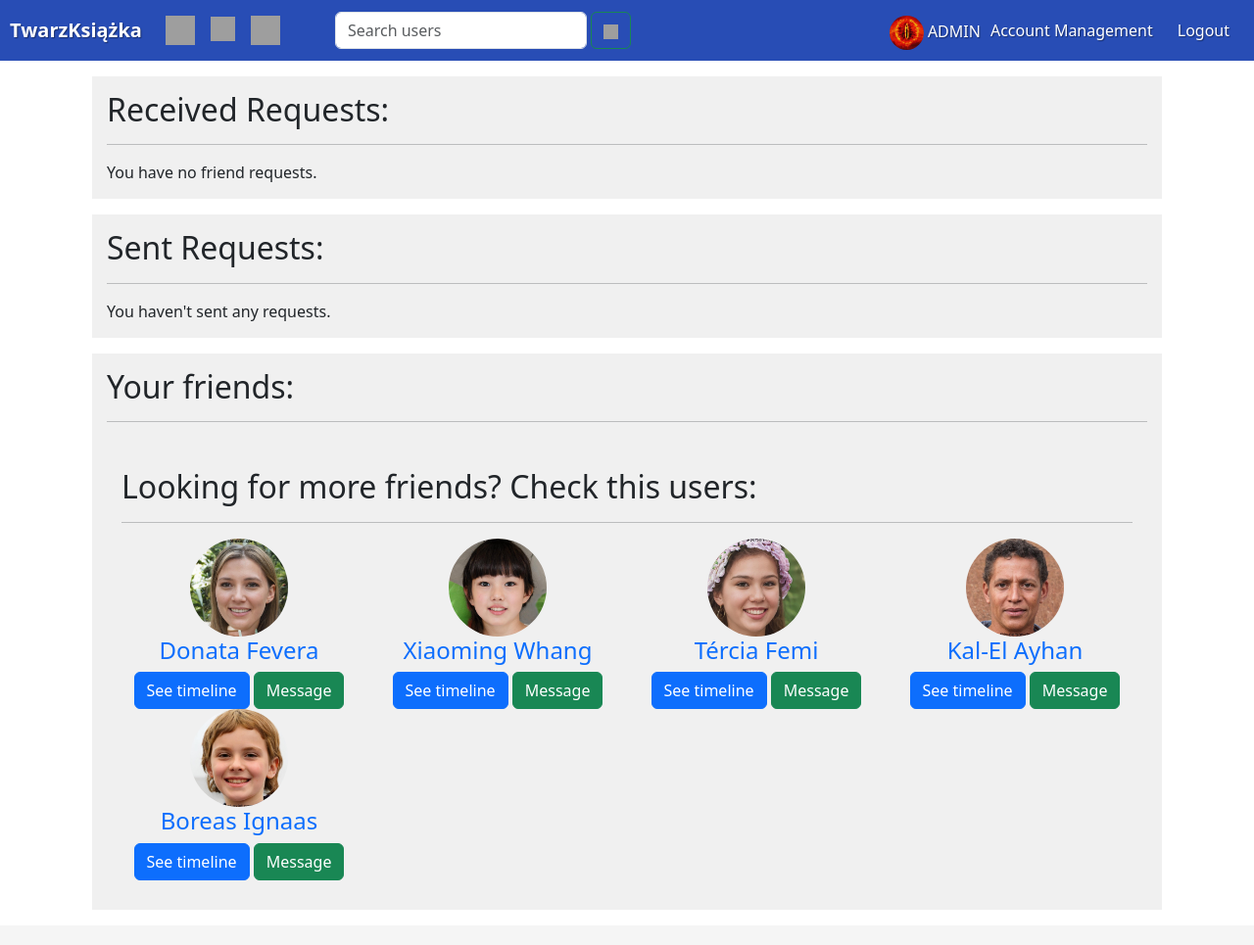
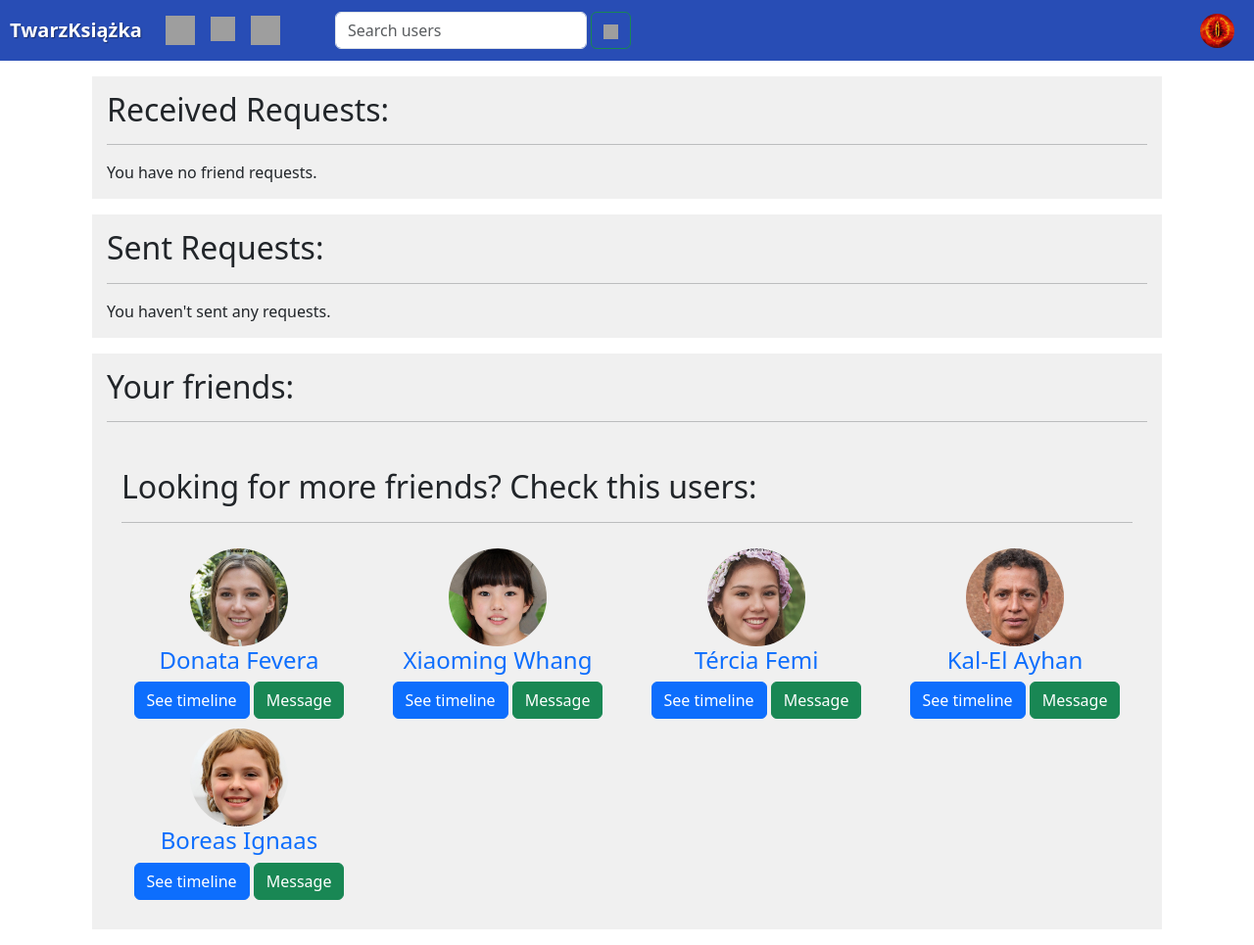
Before and after one commit to Dawkap94/fbclonev2, a Django app: page /friends/ in a window 1280 px wide. Shown: the whole page at 98% size. Before the commit the page ends 899 px from the top, so only its background shows below. Run offline with Django 4.2, Linux system fonts and the light colour scheme; a user stored in the database is signed in; data comes from the database, SQL or seed files in the repository; both versions use the stored data as it was after the commit; data that the repository does not hold is empty; some libraries are stand-ins or nearby versions; grey boxes are pictures that could not be loaded.

Commit message:
navbar, comments and profile management update

```diff
--- a/templates/base.html
+++ b/templates/base.html
@@ -16,9 +16,6 @@
 <body>
 {% block navbar %}
     <nav class="navbar navbar-expand-lg navbar-light" style="background-color:#284db5;">
-<button class="navbar-toggler" type="button" data-bs-toggle="collapse" data-bs-target="#navbarTogglerDemo03"
-        aria-controls="navbarTogglerDemo03" aria-expanded="false" aria-label="Toggle navigation">    <span class="navbar-toggler-icon"></span>
-  </button>
         <a class="navbar-brand" style="margin-left:10px;" href="{% url 'mainpage' %}" id="name">TwarzKsiążka</a>
 
   <div class="collapse navbar-collapse" id="navbarTogglerDemo03">
@@ -61,23 +58,31 @@
           </button>
         </form>
     </ul>
-    {% if request.user.is_authenticated %}
-      <a class="nav-link" style="margin-top:4px; margin-right: 10px;" href="{% url 'profile' user_id=user.id %}">
+
+      <div class="ml-auto my-2 my-lg-0" style="margin-right:20px;">
+        <a class="nav-link" id="avatarDropdownMenu" href="#" role="button" data-bs-toggle="dropdown" aria-expanded="false">
         {% if request.user.avatar %}
         <img src="{{ request.user.avatar.url }}" alt="{{ user.username }}'s avatar" id="Avatar">
+        {% else %}
+        <img src="https://icon-library.com/images/default-user-icon/default-user-icon-4.jpg" width="30" height="30" id="Avatar" alt="default-avatar">
         {% endif %}
-          {% if request.user.first_name and request.user.last_name%}
-          <span class="links">{{request.user.first_name}} {{request.user.last_name}}</span>
+        </a>
+        <ul class="dropdown-menu dropdown-menu-end" aria-labelledby="avatarDropdownMenu">
+            {% if request.user.is_authenticated %}
+              <li><a class="dropdown-item" href="{% url 'profile' user_id=user.id %}">Profile</a></li>
+              <li><a class="dropdown-item" href="{% url 'account' %}">Account Settings</a></li>
+              <li><hr class="dropdown-divider"></li>
+              <li><a class="dropdown-item" href="{% url 'logout' %}">Logout</a></li>
             {% else %}
-          <span class="links"> ADMIN </span>
-          {% endif  %}
-      </a>
-      <a class="nav-link links" style="margin-right:25px;" href="{% url 'account' %}"> Account Management </a>
-      <a class="nav-link links" style="margin-right:25px;" href="{% url 'logout' %}"> Logout  </a>
-    {% else %}
-        <a class="nav-link links" style="margin-right:25px;" href="{% url 'register'%}"> Register New Account </a>
-        <a class="nav-link links" style="margin-right:25px;" href="{% url 'login'%}"> Log In  </a>
+              <li><a class="dropdown-item" href="{% url 'login'%}"> Log In  </a></li>
+              <li><hr class="dropdown-divider"></li>
+              <li><a class="dropdown-item" href="{% url 'register'%}"> Register New Account </a></li>
             {% endif %}
+        </ul>
+      </div>
+
+
+
   </div>
 </nav>
 {% endblock%}
--- a/templates/create_post.html
+++ b/templates/create_post.html
@@ -90,7 +90,7 @@
                                     <li class="comment">
                                         <div class="comment-wrapper">
                                             <div class="avatar-wrapper">
-                                                <a href="#" class="cmt-thumb">
+                                                <a href="{% url 'profile' user_id=request.user.id%}" class="cmt-thumb">
                                                     <img alt="Avatar" class="img-md img-circle img-border mar-btm commentAvatar"
                                                         src="{{ request.user.avatar.url }}">
                                                 </a>
--- a/templates/friend_requests.html
+++ b/templates/friend_requests.html
@@ -20,7 +20,7 @@
           {% for request in received_requests %}
             <div class="friendRequests">
               <img alt="Avatar" class="img-md img-circle img-border mar-btm userAvatar" src="{{ request.sender.avatar.url }}" height="100px" width="100px"><br>
-              {{ request.sender.username }}
+              {{ request.sender.first_name }} {{request.sender.last_name}}
               <div class="col-md-3 d-flex">
                 <form method="post" action="{% url 'accept_friend_request' request.id %}">
                   {% csrf_token %}
@@ -55,7 +55,8 @@
     <ul>
       {% for request in sent_requests %}
         <div class="friendRequests">
-          <img alt="Avatar" class="img-md img-circle img-border mar-btm userAvatar" src="{{ request.receiver.avatar.url }}" height="100px" width="100px">
+          <a href="{% url 'profile' user_id=request.receiver.id %}">
+            <img alt="Avatar" class="img-md img-circle img-border mar-btm userAvatar" src="{{ request.receiver.avatar.url }}" height="100px" width="100px"></a>
           <form method="post" action="{% url 'cancel_friend_request' request.id %}">
             {% csrf_token %}
             <p></p>
--- a/templates/friends_list.html
+++ b/templates/friends_list.html
@@ -67,7 +67,7 @@
             <div class="row bootstrap snippets bootdeys">
             {% for elem in all_users %}
             {% if elem.username != request.user.username and elem.username not in friend_list and elem.first_name %}
-            <div class="col-md-3">
+            <div class="col-md-3" style="margin-top:10px;">
                 <div class="panel text-center">
                     <a href="{% url 'profile' user_id=elem.id %}" class="text-decoration-none">
                     <div class="panel-body" style="background-color:#f0f0f0;">
--- a/templates/login.html
+++ b/templates/login.html
@@ -3,7 +3,7 @@
 {% load static %}
 <head>
     <meta charset="UTF-8">
-    <title>Zaloguj się</title>
+    <title>Log in to your account</title>
   <link rel="stylesheet" href="https://cdn.jsdelivr.net/npm/bootstrap@4.0.0/dist/css/bootstrap.min.css"
         integrity="sha384-Gn5384xqQ1aoWXA+058RXPxPg6fy4IWvTNh0E263XmFcJlSAwiGgFAW/dAiS6JXm" crossorigin="anonymous">
   <link rel="stylesheet" href="{% static 'css/login.css'%}">
```
Also changed, not shown: templates/account_manage.html (+11 -17 lines), db.sqlite3, 1 other file. Lines whose indentation alone changed are shown as unchanged.
